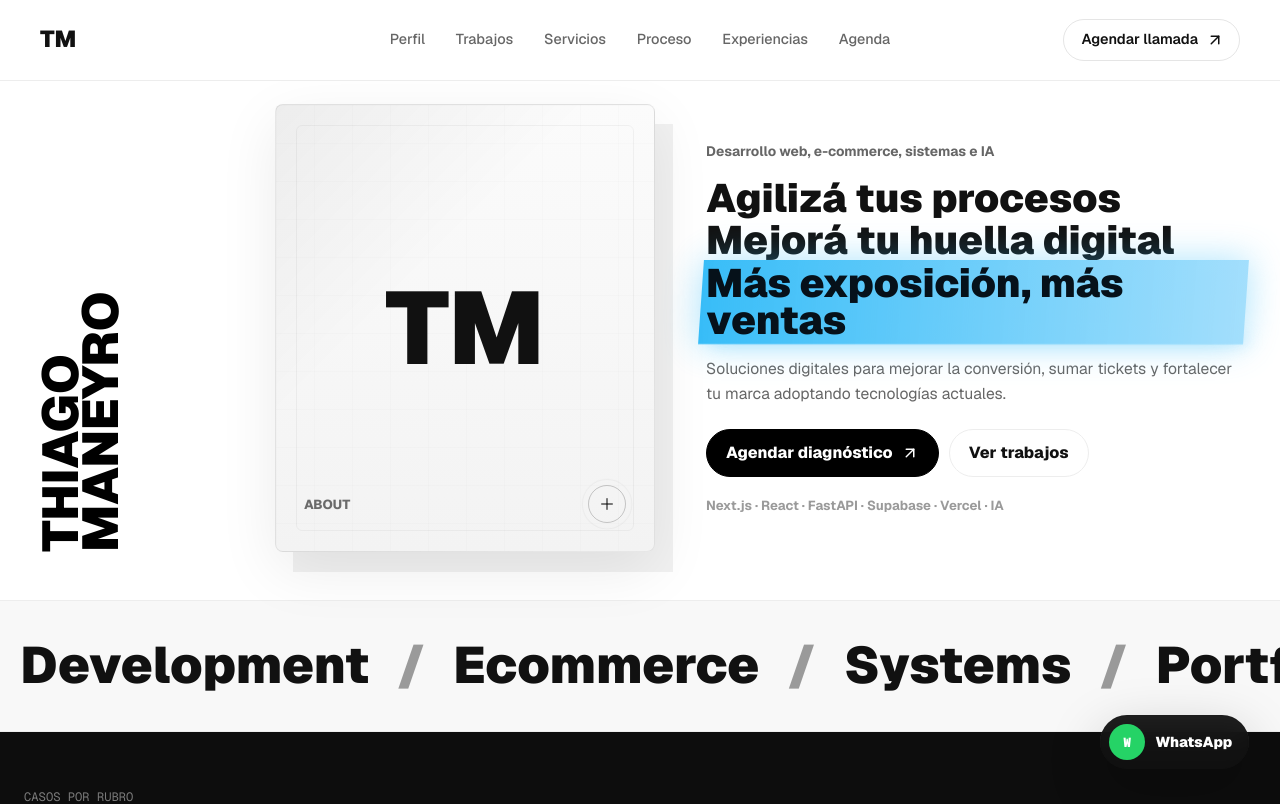
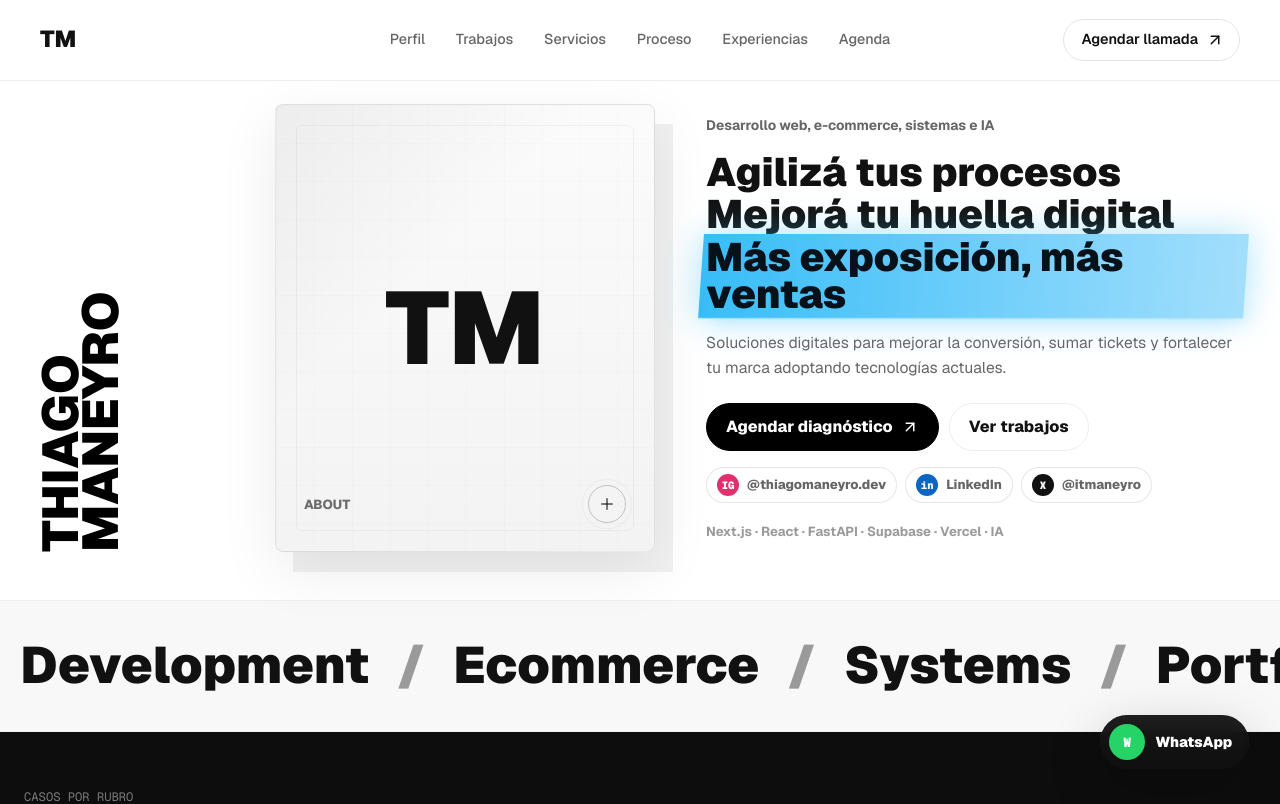
Before and after one commit to Maneyrao/portfolio, a Next.js app: page / in a window 1280 px wide. Shown: the top 804 px of the page. Built offline with nearby package versions, Linux system fonts and the light colour scheme.

Commit message:
Add social profile buttons

```diff
--- a/src/app/globals.css
+++ b/src/app/globals.css
@@ -401,6 +401,78 @@ a {
   flex-wrap: wrap;
   gap: 10px;
   margin-top: 4px;
+}
+
+.social-links {
+  display: flex;
+  flex-wrap: wrap;
+  align-items: center;
+  gap: 8px;
+}
+
+.hero-social-links {
+  margin-top: -2px;
+}
+
+.agenda-social-links {
+  margin-top: 14px;
+}
+
+.social-link {
+  display: inline-flex;
+  min-height: 36px;
+  align-items: center;
+  gap: 8px;
+  border: 1px solid rgba(17, 17, 17, 0.1);
+  border-radius: 999px;
+  background: rgba(255, 255, 255, 0.72);
+  color: var(--text-secondary);
+  padding: 0 10px;
+  font-size: 0.82rem;
+  font-weight: 800;
+  letter-spacing: 0;
+  backdrop-filter: blur(12px);
+  transition:
+    border-color 180ms ease,
+    background 180ms ease,
+    color 180ms ease,
+    transform 180ms ease,
+    box-shadow 180ms ease;
+}
+
+.social-link-mark {
+  display: grid;
+  flex: 0 0 auto;
+  width: 22px;
+  height: 22px;
+  place-items: center;
+  border-radius: 999px;
+  background: #111111;
+  color: #ffffff;
+  font-family: var(--font-geist-mono), ui-monospace, monospace;
+  font-size: 0.66rem;
+  font-weight: 900;
+  line-height: 1;
+}
+
+.social-link-mark-instagram {
+  background: #e1306c;
+}
+
+.social-link-mark-linkedin {
+  background: #0a66c2;
+}
+
+.social-link-mark-x {
+  background: #111111;
+}
+
+.social-link:hover {
+  border-color: rgba(56, 189, 248, 0.42);
+  background: #ffffff;
+  box-shadow: 0 12px 28px rgba(0, 0, 0, 0.08);
+  color: var(--text-primary);
+  transform: translateY(-2px);
 }
 
 .hero-primary-cta,
--- a/src/app/page.jsx
+++ b/src/app/page.jsx
@@ -1,15 +1,23 @@
 "use client";
 
 import { AnimatePresence, motion as Motion } from "framer-motion";
-import { ArrowUpRight, Bot, Code2, LayoutTemplate, Menu, Plus, ShoppingBag, X } from "lucide-react";
+import {
+  ArrowUpRight,
+  Bot,
+  Code2,
+  LayoutTemplate,
+  Menu,
+  Plus,
+  ShoppingBag,
+  X,
+} from "lucide-react";
 import { useEffect, useState } from "react";
 import { ExperiencePublicPreview } from "../components/ExperienceSection.jsx";
 import {
   contactEmail,
-  contactInstagramDisplay,
-  contactInstagramHref,
   contactPhoneDisplay,
   contactPhoneHref,
+  contactSocialLinks,
   contactWhatsappHref,
 } from "../data/contact.js";
 import { getSectorPrimaryHref, sectorHasLink, workSectors } from "../data/workSectors.js";
@@ -167,6 +175,31 @@ function Icon({ name }) {
   }
 
   return <ArrowUpRight size={18} strokeWidth={2} />;
+}
+
+function SocialLinks({ className = "" }) {
+  return (
+    <div className={`social-links ${className}`} aria-label="Redes sociales">
+      {contactSocialLinks.map((social) => {
+        return (
+          <a
+            aria-label={`Abrir ${social.label} de Thiago Maneyro`}
+            className="social-link"
+            href={social.href}
+            key={social.href}
+            rel="noreferrer"
+            target="_blank"
+            title={social.label}
+          >
+            <span className={`social-link-mark social-link-mark-${social.icon}`} aria-hidden="true">
+              {social.mark}
+            </span>
+            <span>{social.display}</span>
+          </a>
+        );
+      })}
+    </div>
+  );
 }
 
 function escapeRegExp(value) {
@@ -341,6 +374,7 @@ Detalle: ${agendaForm.brief || "Sin completar"}`,
                       Ver trabajos
                     </a>
                   </div>
+                  <SocialLinks className="hero-social-links" />
                   <div className="hero-location">Next.js · React · FastAPI · Supabase · Vercel · IA</div>
                 </div>
               </div>
@@ -515,10 +549,8 @@ Detalle: ${agendaForm.brief || "Sin completar"}`,
               <div className="agenda-direct-links">
                 <a href={contactPhoneHref}>{contactPhoneDisplay}</a>
                 <a href={`mailto:${contactEmail}`}>{contactEmail}</a>
-                <a href={contactInstagramHref} rel="noreferrer" target="_blank">
-                  {contactInstagramDisplay}
-                </a>
               </div>
+              <SocialLinks className="agenda-social-links" />
             </div>
 
             <div className="agenda-form-card animate-on-scroll">
--- a/src/data/contact.js
+++ b/src/data/contact.js
@@ -1,6 +1,34 @@
 export const contactEmail = "tmaneyro@gmail.com";
 export const contactInstagramDisplay = "@thiagomaneyro.dev";
 export const contactInstagramHref = "https://www.instagram.com/thiagomaneyro.dev/";
+export const contactLinkedinDisplay = "LinkedIn";
+export const contactLinkedinHref = "https://www.linkedin.com/in/thiago-maneyro-b7b183215/";
 export const contactPhoneDisplay = "+54 9 11 6900-4497";
 export const contactPhoneHref = "tel:+5491169004497";
 export const contactWhatsappHref = "https://wa.me/5491169004497";
+export const contactXDisplay = "@itmaneyro";
+export const contactXHref = "https://x.com/itmaneyro";
+
+export const contactSocialLinks = [
+  {
+    display: contactInstagramDisplay,
+    href: contactInstagramHref,
+    icon: "instagram",
+    label: "Instagram",
+    mark: "IG",
+  },
+  {
+    display: contactLinkedinDisplay,
+    href: contactLinkedinHref,
+    icon: "linkedin",
+    label: "LinkedIn",
+    mark: "in",
+  },
+  {
+    display: contactXDisplay,
+    href: contactXHref,
+    icon: "x",
+    label: "X / Twitter",
+    mark: "X",
+  },
+];
```
Also changed, not shown: 1 other file (tests, documents, lock files or other folders).
